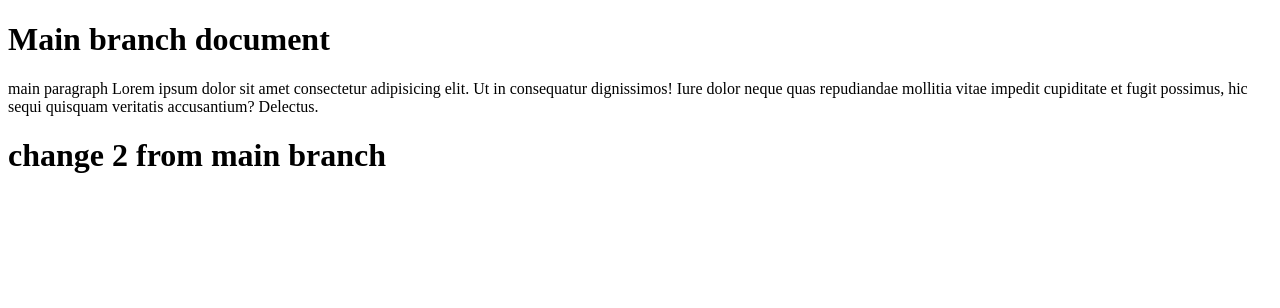
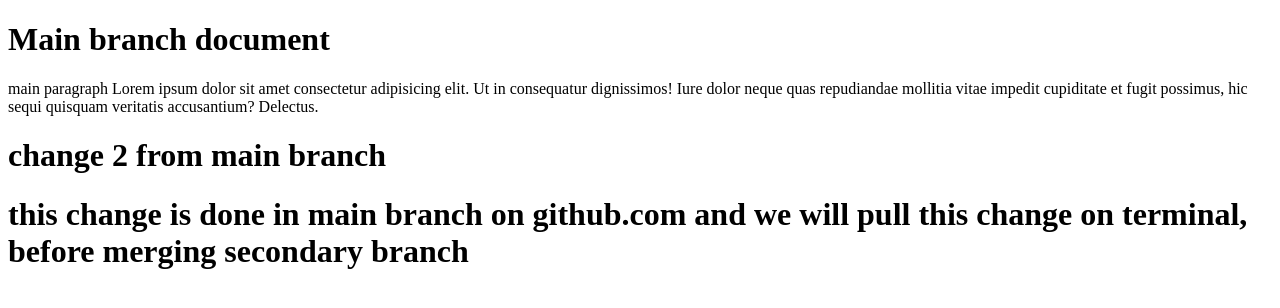
Before and after one commit to skininja673/learning-git, a plain HTML site: page index.html in a window 1280 px wide. Drawn offline with Linux system fonts and the light colour scheme.

Commit message:
changes done on index.html under main branch GUI
This change will be seen on the terminal when we pull the changes.

```diff
--- a/index.html
+++ b/index.html
@@ -15,5 +15,6 @@
       accusantium? Delectus.
     </p>
     <h1>change 2 from main branch</h1>
+    <h1>this change is done in main branch on github.com and we will pull this change on terminal, before merging secondary branch</h1>
   </body>
 </html>
```
